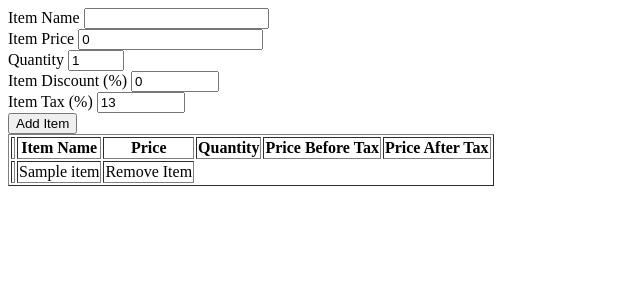
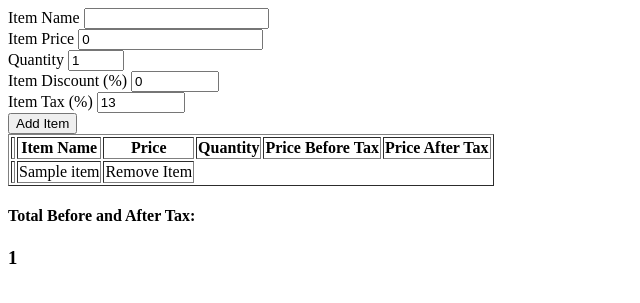
Before and after one commit to csc301-fall-2022/assignment-2-101-agamjot-saini, a Flask app: template app/templates/checkout.html in a window 1280 px wide. Shown: the top 303 px of the page, without its empty margins (0-640 px from the left). Run offline with Flask 2, Linux system fonts and the light colour scheme; the template is opened without the code that fills it: most values are stand-ins (such as "Sample title", 1, 10 or a date in 2020).

Commit message:
Added "Total Before and After Tax"

```diff
--- a/app/server.py
+++ b/app/server.py
@@ -50,9 +50,9 @@ def Calculate():
         # str(name) + ' ' + str(item_cost_before_tax) + ' ' + str(item_cost_after_tax)
         if item not in item_list:
             global before_tax
-            before_tax += item_cost_before_tax
+            before_tax += round(item_cost_before_tax, 2)
             global after_tax
-            after_tax += item_cost_after_tax
+            after_tax += round(item_cost_after_tax, 2)
 
             global i
             i += 1
@@ -65,14 +65,26 @@ def Calculate():
     # item_list_index = len(item_list)
 
     # if i >= 5:
-    return render_template('checkout.html', info=item_list)
+    return render_template('checkout.html', info=item_list, total_bill=(before_tax, after_tax))
     # else:
     #     return render_template('checkout.html')
 
+# @app.route('/remove', methods=['POST', 'GET'])
 # def removeItem(i):
+#     bt = item_list[i].quantity*round(( item_list[i].price - (item_list[i].price)*(item_list[i].discount/100) ), 2 )
+#     at = round(bt * (1 + (item_list[i].tax/100)), 2)
+#     before_tax -= bt
+#     aftertax -= at
 #     item_list.pop(i)
 
-#     return render_template('checkout.html', info=item_list)
+#     return render_template('checkout.html', info=item_list, total_bill=(before_tax, after_tax))
+# @app.route('/total', methods=['POST', 'GET'])
+# def calculateTotal():
+#     # total = []
+#     # total.append(before_tax)
+#     # total.append(after_tax)
+#     return render_template('checkout.html', total_bill=(before_tax, after_tax), info=item_list)
+
 
 
 if __name__ == "__main__":
--- a/app/templates/checkout.html
+++ b/app/templates/checkout.html
@@ -25,10 +25,13 @@
         <input type="number" required name="tax" min="0" max="100" value="13" step="0.01"><br>
 
         <button type="submit" value="submit">Add Item</button>
+
     </form>
 
 
+
     <div>
+
         <table id="table" border="1">
             <tr>
                 <th></th>
@@ -48,8 +51,8 @@
 
                     {% endfor %}
                 </td>
-                <!-- <td input type="button" onclick="removeItem(this.parentNode.rowIndex)">Remove Item</td> -->
                 <td input type="button" onclick="removeItem(this.parentNode.rowIndex)">Remove Item</td>
+                <!-- <td input type="button" onclick="ExecPythonCommand('this.parentNode.rowIndex)">Remove Item</td> -->
 
             </tr>
             {% endfor %}
@@ -66,7 +69,11 @@
 
     </div>
 
-
+    <div action="/total" method="POST">
+        <!-- <button type="submit" >Calculate Total</button><br> -->
+        <h4>Total Before and After Tax:</h4>
+        <h3>{{total_bill}}</h3>
+    </div>
 
 <!-- FOR ITEM IN INFO (THE ITEM LIST), LIST THE ITEM -->
 
```
